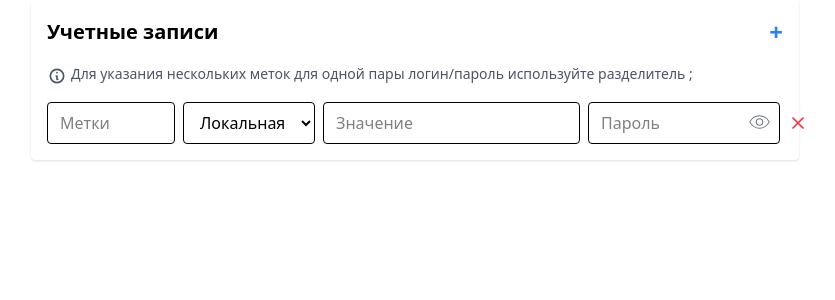
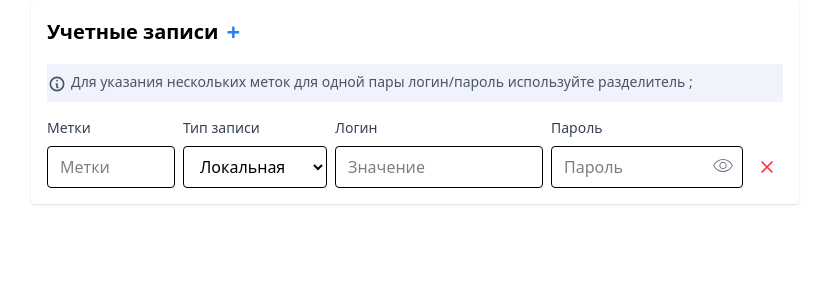
Before and after one commit to Shirengate/account-form-generator-, a Vue app in the folder account-generator/: page / in a window 1280 px wide. Shown: the top 300 px of the page, without its empty margins (225-1060 px from the left). Built offline with nearby package versions, Linux system fonts and the light colour scheme.

Commit message:
decompose layout

```diff
--- a/account-generator/src/App.vue
+++ b/account-generator/src/App.vue
@@ -1,89 +1,18 @@
 <template>
   <div class="p-4 max-w-3xl mx-auto bg-white rounded shadow">
-    <div class="flex items-center justify-between mb-4">
+    <div class="flex items-center justify-start gap-2 mb-4">
       <h2 class="text-xl font-bold">Учетные записи</h2>
-      <button class="text-blue-500 text-2xl font-bold">+</button>
+      <CreateBtn />
     </div>
-
-    <div class="flex items-start gap-2 text-sm text-gray-600 mb-4">
-      <span class="flex items-start gap-1">
-        <svg
-          xmlns="http://www.w3.org/2000/svg"
-          class="w-5 h-5 mt-0.5"
-          fill="none"
-          viewBox="0 0 24 24"
-          stroke="currentColor"
-        >
-          <path
-            stroke-linecap="round"
-            stroke-linejoin="round"
-            stroke-width="2"
-            d="M13 16h-1v-4h-1m1-4h.01M12 20c4.418 0 8-3.582 8-8s-3.582-8-8-8-8 3.582-8 8 3.582 8 8 8z"
-          />
-        </svg>
-        Для указания нескольких меток для одной пары логин/пароль используйте
-        разделитель ;
-      </span>
-    </div>
-    <!-- <span>Метки</span><span>Тип записи</span><span>Логин</span
-      ><span>Пароль</span> -->
-
-    <div class="flex gap-2 items-center">
-      <input
-        type="text"
-        placeholder="Метки"
-        class="border rounded px-3 py-2 w-32"
-      />
-
-      <select class="border rounded px-3 py-2 w-36">
-        <option>Локальная</option>
-        <option>LDAP</option>
-      </select>
-
-      <input
-        type="text"
-        placeholder="Значение"
-        class="border rounded px-3 py-2 flex-1"
-      />
-
-      <div class="relative">
-        <input
-          type="password"
-          placeholder="Пароль"
-          class="border rounded px-3 py-2 w-48"
-        />
-        <button class="absolute cursor-pointer right-2 top-[20%] text-gray-500">
-          <svg
-            xmlns="http://www.w3.org/2000/svg"
-            width="25"
-            height="25"
-            viewBox="0 0 24 24"
-          >
-            <!-- Icon from Material Symbols Light by Google - https://github.com/google/material-design-icons/blob/master/LICENSE -->
-            <path
-              fill="currentColor"
-              d="M12.005 15.154q1.524 0 2.586-1.067t1.063-2.591t-1.067-2.587t-2.591-1.063t-2.587 1.067t-1.063 2.592t1.067 2.586t2.592 1.063M12 14.2q-1.125 0-1.912-.787T9.3 11.5t.788-1.912T12 8.8t1.913.788t.787 1.912t-.787 1.913T12 14.2m0 3.8q-2.966 0-5.44-1.57t-3.996-4.114q-.125-.207-.178-.407t-.053-.41t.053-.41t.178-.405Q4.087 8.14 6.56 6.57T12 5t5.44 1.57t3.997 4.115q.125.205.178.405t.052.411t-.052.41t-.178.405q-1.523 2.545-3.997 4.115T12 18m0-1q2.825 0 5.188-1.487T20.8 11.5q-1.25-2.525-3.613-4.012T12 6T6.813 7.488T3.2 11.5q1.25 2.525 3.613 4.013T12 17"
-            />
-          </svg>
-        </button>
-      </div>
-
-      <button class="text-red-500 hover:text-red-700">
-        <svg
-          xmlns="http://www.w3.org/2000/svg"
-          class="h-5 w-5"
-          fill="none"
-          viewBox="0 0 24 24"
-          stroke="currentColor"
-        >
-          <path
-            stroke-linecap="round"
-            stroke-linejoin="round"
-            stroke-width="2"
-            d="M6 18L18 6M6 6l12 12"
-          />
-        </svg>
-      </button>
-    </div>
+    <layout-clue />
+    <fields-title />
+    <Field />
   </div>
 </template>
+
+<script lang="ts" setup>
+import LayoutClue from "@/components/Layout/Clue.vue";
+import CreateBtn from "./components/Layout/CreateBtn.vue";
+import FieldsTitle from "@/components/Layout/FieldsTitle.vue";
+import Field from "./components/Account/Field.vue";
+</script>
--- /dev/null
+++ b/account-generator/src/components/Account/Field.vue
@@ -0,0 +1,86 @@
+<template>
+  <div
+    :class="[
+      'grid gap-2 items-start mt-2 fields',
+      hasPassword
+        ? 'grid-cols-[8rem_9rem_1fr_12rem_2rem]'
+        : 'grid-cols-[8rem_9rem_1fr_2rem]',
+    ]"
+  >
+    <input
+      type="text"
+      placeholder="Метки"
+      class="border rounded px-3 py-2 w-full"
+    />
+
+    <select class="border rounded px-3 py-2 w-full">
+      <option>Локальная</option>
+      <option>LDAP</option>
+    </select>
+
+    <input
+      type="text"
+      placeholder="Значение"
+      class="border rounded px-3 py-2 w-full"
+      maxlength="100"
+      required
+    />
+
+    <div v-if="hasPassword" class="relative w-full">
+      <input
+        :type="visibilityComponent === OpenEye ? 'password' : 'text'"
+        placeholder="Пароль"
+        class="border rounded px-3 py-2 w-full"
+        maxlength="100"
+        required
+      />
+      <button
+        class="absolute cursor-pointer right-2 top-2 text-gray-500"
+        @click="changeVisibility"
+      >
+        <component :is="visibilityComponent"></component>
+      </button>
+    </div>
+
+    <button
+      class="text-red-500 self-center justify-self-center cursor-pointer hover:text-red-700"
+      title="Удалить запись"
+    >
+      <svg
+        xmlns="http://www.w3.org/2000/svg"
+        class="h-5 w-5"
+        fill="none"
+        viewBox="0 0 24 24"
+        stroke="currentColor"
+      >
+        <path
+          stroke-linecap="round"
+          stroke-linejoin="round"
+          stroke-width="2"
+          d="M6 18L18 6M6 6l12 12"
+        />
+      </svg>
+    </button>
+  </div>
+</template>
+
+<script lang='ts' setup>
+import { shallowRef, VueElement, type ShallowRef } from "vue";
+import OpenEye from "../ui/OpenEye.vue";
+const props = defineProps<{}>();
+
+async function changeVisibility(): Promise<void> {
+  if (visibilityComponent.value === OpenEye) {
+    visibilityComponent.value = (
+      await import("@/components/ui/CloseEye.vue")
+    ).default;
+  } else {
+    visibilityComponent.value = OpenEye as VueElement;
+  }
+}
+const visibilityComponent: ShallowRef<VueElement> = shallowRef(OpenEye);
+const hasPassword: boolean = true;
+</script>
+
+<style lang="scss" scoped>
+</style>
--- /dev/null
+++ b/account-generator/src/components/Layout/Clue.vue
@@ -0,0 +1,24 @@
+<template>
+  <div
+    class="flex items-start gap-2 text-sm bg-[#f0f3fb] py-2 text-gray-600 mb-4"
+  >
+    <span class="flex items-start gap-1">
+      <svg
+        xmlns="http://www.w3.org/2000/svg"
+        class="w-5 h-5 mt-0.5"
+        fill="none"
+        viewBox="0 0 24 24"
+        stroke="currentColor"
+      >
+        <path
+          stroke-linecap="round"
+          stroke-linejoin="round"
+          stroke-width="2"
+          d="M13 16h-1v-4h-1m1-4h.01M12 20c4.418 0 8-3.582 8-8s-3.582-8-8-8-8 3.582-8 8 3.582 8 8 8z"
+        />
+      </svg>
+      Для указания нескольких меток для одной пары логин/пароль используйте
+      разделитель ;
+    </span>
+  </div>
+</template>
--- /dev/null
+++ b/account-generator/src/components/Layout/CreateBtn.vue
@@ -0,0 +1,13 @@
+<template>
+  <button
+    title="Добавить запись"
+    class="text-blue-500 cursor-pointer text-2xl font-bold"
+  >
+    +
+  </button>
+</template>
+
+
+
+<script lang="ts" setup>
+</script>
--- /dev/null
+++ b/account-generator/src/components/Layout/FieldsTitle.vue
@@ -0,0 +1,17 @@
+<template>
+  <div
+    class="grid gap-2 items-start fields grid-cols-[8rem_9rem_1fr_12rem_2rem]"
+  >
+    <span>Метки</span>
+    <span>Тип записи</span>
+    <span>Логин</span>
+    <span>Пароль</span>
+  </div>
+</template>
+<style scoped>
+@import "@/assets/css/index.css";
+
+.fields > span {
+  @apply text-sm text-gray-700;
+}
+</style>
--- /dev/null
+++ b/account-generator/src/components/ui/CloseEye.vue
@@ -0,0 +1,14 @@
+<template>
+  <svg
+    xmlns="http://www.w3.org/2000/svg"
+    width="24"
+    height="24"
+    viewBox="0 0 24 24"
+  >
+    <!-- Icon from Material Symbols Light by Google - https://github.com/google/material-design-icons/blob/master/LICENSE -->
+    <path
+      fill="currentColor"
+      d="M14.579 8.921q.494.495.822 1.314t.266 1.602q0 .202-.14.339q-.14.138-.342.138t-.34-.138t-.137-.34q.067-.669-.142-1.25q-.21-.58-.635-1.005t-1.025-.64t-1.256-.13q-.202.02-.359-.111t-.176-.333t.109-.358t.33-.176q.796-.1 1.634.218t1.39.87M12 6q-.59 0-1.165.066q-.576.067-1.14.205q-.214.056-.388-.057t-.241-.303q-.068-.207.039-.38t.314-.229q.633-.163 1.278-.233Q11.342 5 12 5q3.021 0 5.58 1.55t3.962 4.216q.1.18.14.354t.041.38t-.037.38t-.138.354q-.47.924-1.122 1.712t-1.434 1.456q-.165.14-.363.12q-.198-.022-.333-.199q-.134-.177-.106-.368q.027-.192.193-.332q.754-.652 1.369-1.433q.615-.78 1.048-1.69q-1.25-2.525-3.613-4.012T12 6m0 12q-2.966 0-5.452-1.562t-3.99-4.128q-.125-.181-.178-.39t-.053-.42t.05-.417t.175-.392q.615-1.039 1.364-1.97q.75-.933 1.734-1.644L3.21 4.631q-.14-.147-.147-.347q-.007-.201.153-.361q.159-.16.353-.16t.354.16l16.154 16.154q.14.14.153.341t-.153.366q-.16.16-.354.16t-.354-.16l-3.538-3.526q-.894.41-1.862.576Q13.002 18 12 18M6.358 7.785q-1.033.707-1.835 1.646q-.802.938-1.323 2.069q1.25 2.525 3.613 4.013T12 17q.789 0 1.562-.11q.773-.111 1.504-.398l-1.632-1.642q-.332.19-.688.247t-.746.057q-1.529 0-2.591-1.063T8.346 11.5q0-.39.067-.746t.237-.688zm4.354 4.354"
+    />
+  </svg>
+</template>
--- /dev/null
+++ b/account-generator/src/components/ui/OpenEye.vue
@@ -0,0 +1,13 @@
+<template>
+  <svg
+    xmlns="http://www.w3.org/2000/svg"
+    width="24"
+    height="24"
+    viewBox="0 0 24 24"
+  >
+    <path
+      fill="currentColor"
+      d="M12.005 15.154q1.524 0 2.586-1.067t1.063-2.591t-1.067-2.587t-2.591-1.063t-2.587 1.067t-1.063 2.592t1.067 2.586t2.592 1.063M12 14.2q-1.125 0-1.912-.787T9.3 11.5t.788-1.912T12 8.8t1.913.788t.787 1.912t-.787 1.913T12 14.2m0 3.8q-2.966 0-5.44-1.57t-3.996-4.114q-.125-.207-.178-.407t-.053-.41t.053-.41t.178-.405Q4.087 8.14 6.56 6.57T12 5t5.44 1.57t3.997 4.115q.125.205.178.405t.052.411t-.052.41t-.178.405q-1.523 2.545-3.997 4.115T12 18m0-1q2.825 0 5.188-1.487T20.8 11.5q-1.25-2.525-3.613-4.012T12 6T6.813 7.488T3.2 11.5q1.25 2.525 3.613 4.013T12 17"
+    />
+  </svg>
+</template>
```
